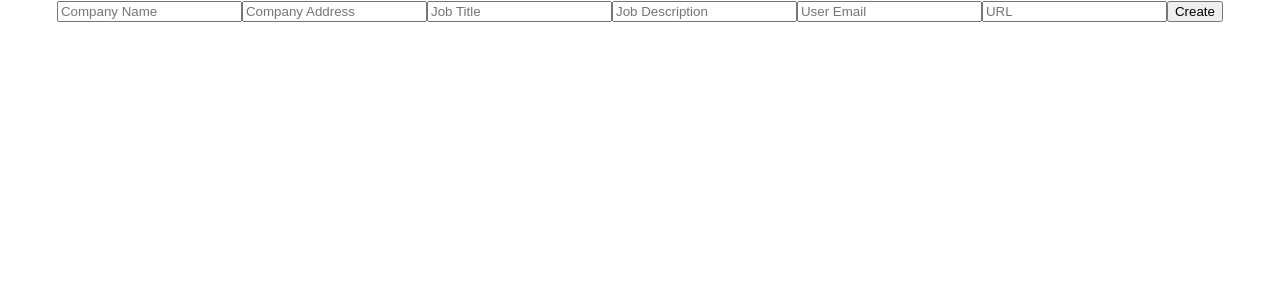
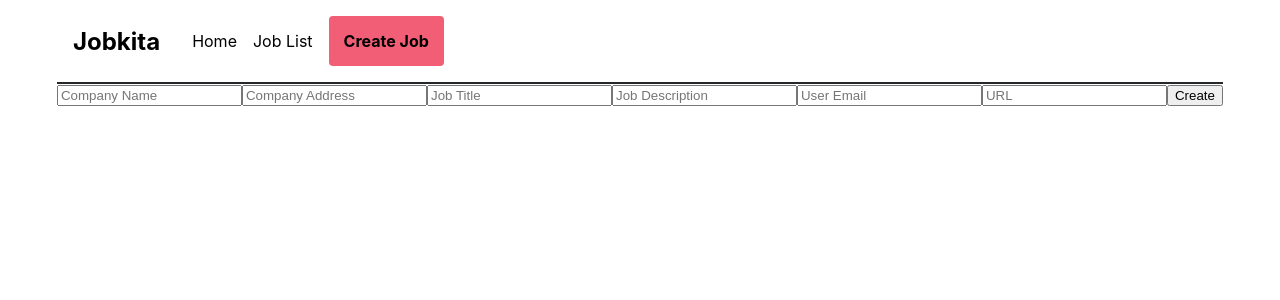
Before and after one commit to adjihans/jobkita, a React (Create React App) app in the folder jobkita/: page /create in a window 1280 px wide. Shown: the top 300 px of the page. Built offline with nearby package versions, Linux system fonts and the light colour scheme; the HTML template or start-up script is replaced by a standard one.

Commit message:
add navbar to job create

```diff
--- a/jobkita/src/pages/JobCreate.js
+++ b/jobkita/src/pages/JobCreate.js
@@ -2,6 +2,7 @@ import React, { useState } from "react";
 import { useMutation } from "@apollo/client";
 import { POST_JOB } from "../config/schema";
 import { useHistory } from "react-router";
+import Navbar from "../components/Navbar";
 
 export const JobCreate = () => {
   const history = useHistory();
@@ -58,6 +59,8 @@ export const JobCreate = () => {
 
   return (
     <div>
+      <Navbar showBorder={true} backgroundColor="#fff" />
+      <div>
         <input
           placeholder="Company Name"
           value={form.companyName}
@@ -90,6 +93,7 @@ export const JobCreate = () => {
         />
         <button onClick={handleOnClickCreate}>Create</button>
       </div>
+    </div>
   );
 };
 
```
Lines whose indentation alone changed are shown as unchanged.
